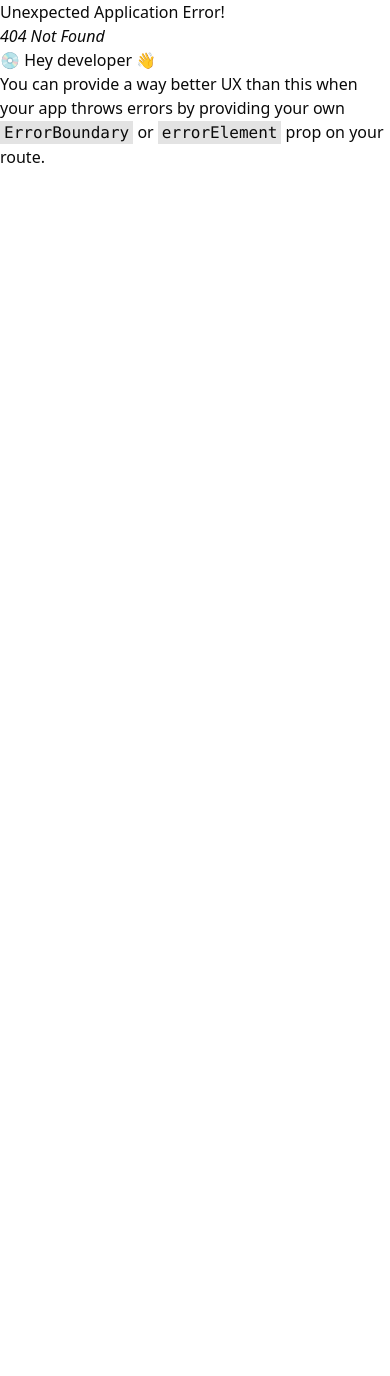
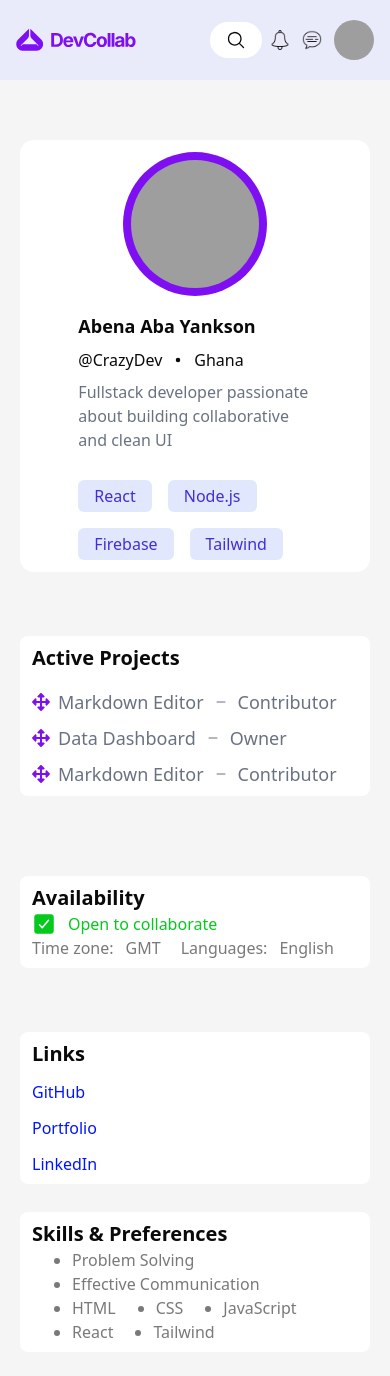
Before and after one commit to Perfect-Patience/devCollab, a React (Vite) app: page /profile in a window 390 px wide. Before the commit this address had no page. Shown: the top 1376 px of the page. Before the commit the page ends 844 px from the top, so only its background shows below. Built offline with nearby package versions, Linux system fonts and the light colour scheme; grey boxes are pictures that could not be loaded.

Commit message:
added responsive profile page

```diff
--- a/src/App.jsx
+++ b/src/App.jsx
@@ -12,6 +12,7 @@ import About from "./pages/AboutPage";
 import LandingPageLayout from "./layout/LandingPageLayout";
 import HowItWorksPage from "./pages/HowItWorksPage";
 import ProjectListingPage from "./pages/ProjectListingPage";
+import ProfilePage from "./pages/ProfilePage";
 
 const router = createBrowserRouter([
   {
@@ -66,6 +67,10 @@ const router = createBrowserRouter([
     path: "explore",
     Component: ProjectListingPage
   }
+  ,{
+    path: "profile",
+    Component: ProfilePage
+  }
 
 ]);
 function App() {
--- a/src/components/BlueNavBar.jsx
+++ b/src/components/BlueNavBar.jsx
@@ -39,7 +39,7 @@ function BlueNavBar({searchedText, setSearchedText}) {
                 <NavLink to="">
                     <img src={message} alt="chat" className='h-[20px] md:h-[30px]' />
                 </NavLink>
-                <NavLink to="">
+                <NavLink to="/ProfilePage">
                     <div className=''>
                         <ProfileAvatar image={"https://plus.unsplash.com/premium_photo-1661689108279-e046eef0185d?w=600&auto=format&fit=crop&q=60&ixlib=rb-4.1.0&ixid=M3wxMjA3fDB8MHxwaG90by1yZWxhdGVkfDZ8fHxlbnwwfHx8fHw%3D"}/>
                     </div>
--- a/src/components/ProfileAvatar.jsx
+++ b/src/components/ProfileAvatar.jsx
@@ -3,7 +3,7 @@ import React from 'react'
 function ProfileAvatar({image}) {
   return (
     <div className='w-[40px] h-[40px] rounded-full'>
-        <img src={image} alt="profile" className='contain w-full h-full rounded-full' />
+        <img src={image} alt="profile" className='object-cover w-full h-full rounded-full' />
 
     </div>
   )
--- /dev/null
+++ b/src/pages/ProfilePage.jsx
@@ -0,0 +1,155 @@
+import BlueNavBar from "@/components/BlueNavBar";
+import React from "react";
+import { BsDot, BsDash } from "react-icons/bs";
+import { FaArrowsAlt } from "react-icons/fa";
+import { IoCheckbox } from "react-icons/io5";
+
+function ProfilePage() {
+  // using dummy profile details data to prevent repeatition
+  const profileDetails = {
+    "active-projects": [
+      {
+        title: "Markdown Editor",
+        role: "Contributor",
+      },
+      {
+        title: "Data Dashboard ",
+        role: "Owner",
+      },
+      {
+        title: "Markdown Editor",
+        role: "Contributor",
+      },
+    ],
+    skilsNPreferences: [
+      "Problem Solving",
+      "Effective Communication",
+      "HTML",
+      "CSS",
+      "JavaScript",
+      "React",
+      "Tailwind",
+    ],
+    stack: ["React", "Node.js", "Firebase", "Tailwind"],
+    links: [
+      {
+        "label": "GitHub",
+        "destination": "#"
+      },
+      {
+        "label": "Portfolio",
+        "destination": "#"
+      },
+      {
+        "label": "LinkedIn",
+        "destination": "#"
+      }
+    ]
+  };
+
+  return (
+    <div
+      className="min-h-screen"
+      style={{ backgroundColor: "rgba(217, 217, 217, 0.27)" }}
+    >
+      <BlueNavBar />
+      <section className="md:px-20 px-5 lg:px-40 py-15 ">
+        <div className="bg-white w-full md:h-[15rem] h-fit py-3 md:gap-9 gap-4 justify-evenly lg:gap-9 lg:h-[20rem] flex flex-wrap md:flex-nowrap lg:max-w-[1090px] items-center md:justify-around lg:justify-evenly m-auto  rounded-xl mb-5rem">
+          <div className="md:h-[10rem] md:w-[10rem] lg:h-[15rem]  lg:w-[15rem] h-[9rem] w-[9rem]  rounded-full bg-[#7D0FF2] flex flex-shrink-0 flex-grow-0">
+            <img
+              className="md:h-[9.5rem] md:w-[9.5rem] lg:h-[14rem]  lg:w-[14rem] h-[8rem] w-[8rem]  self-center m-auto rounded-full object-cover"
+              src="https://images.unsplash.com/photo-1632765854612-9b02b6ec2b15?q=80&w=686&auto=format&fit=crop&ixlib=rb-4.1.0&ixid=M3wxMjA3fDB8MHxwaG90by1wYWdlfHx8fGVufDB8fHx8fA%3D%3D"
+              alt="profile picture"
+            />
+          </div>
+          <div className="grid gap-2  w-2/3 ">
+            <p className="md:text-2xl text-lg lg:text-4xl font-semibold ">
+              Abena Aba Yankson
+            </p>
+            <p className="flex items-center lg:text-xl gap-1">
+              <span>@CrazyDev</span>
+              <span className="font-bold text-2xl inline-block">
+                <BsDot />
+              </span>
+              <span>Ghana</span>
+            </p>
+            <p className="text-gray-500 lg:text-xl wrap-break-word">
+              Fullstack developer passionate about building collaborative and
+              clean UI
+            </p>
+            <div className="flex gap-4 mt-5 flex-wrap">
+              {profileDetails.stack.map((stack, index) => (
+                <button
+                  key={index}
+                  className="bg-[#E1E7FD] px-4 py-1 rounded-sm text-[#432DD7]"
+                >
+                  {stack}
+                </button>
+              ))}
+            </div>
+          </div>
+        </div>
+        <div className="w-full max-w-[1080px] h-fit m-auto mt-[4rem] flex flex-wrap md:flex-nowrap gap-20">
+          <div className="bg-white md:w-1/2 w-full px-3 md:px-5 py-2 md:py-5 rounded-md">
+            <p className="text-xl font-semibold mb-4 ">Active Projects</p>
+            <ul className="flex flex-col gap-2">
+              {profileDetails["active-projects"].map((project, index) => (
+                <li key={index} className="flex text-lg gap-2 items-center text-gray-500">
+                  <span className="text-[#7D0FF2]">
+                    <FaArrowsAlt />
+                  </span>{" "}
+                  <span>{project.title}</span>{" "}
+                  <span className="inline-block">
+                    <BsDash />
+                  </span>
+                  <span>{project.role}</span>
+                </li>
+              ))}
+            </ul>
+          </div>
+          <div className="bg-white  w-full md:w-1/2 px-3 md:px-5 md:py-5 py-2 rounded-md">
+            <p className="text-xl font-semibold ">Availability</p>
+            <p className="text-[#06C91D] flex items-center gap-3 font-medium">
+              <span className="text-2xl inline-block">
+                <IoCheckbox />
+              </span>{" "}
+              Open to collaborate
+            </p>
+            <p className="text-[#797979] flex gap-5">
+              <span className="flex gap-3">
+                <span>Time zone:</span>
+                <span>GMT</span>
+              </span>
+              <span className="flex gap-3">
+                <span>Languages:</span>
+                <span>English</span>
+              </span>
+            </p>
+          </div>
+        </div>
+        <div className="max-w-[1080px] h-fit m-auto mt-[4rem] flex gap-7 flex-wrap md:flex-nowrap">
+          <div className="md:w-1/3 bg-white px-3 md:px-5 md:py-5 py-2 rounded-md w-full ">
+          <p className="text-xl font-semibold ">Links</p>
+              <ul>
+                {
+                  profileDetails.links.map((link, index) => (
+                   <li key={index} className="text-[#0015FF] mt-3"> <a href={link.destination}>{link.label}</a></li>
+                  ))
+                }
+              </ul>
+          </div>
+          <div className="md:w-2/3  bg-white px-3 md:px-5 md:py-5 py-2 rounded-md w-full">
+            <p className="text-xl font-semibold">Skills & Preferences</p>
+            <ul className="flex gap-x-10 flex-wrap list-disc text-[#797979] px-10">
+              {profileDetails.skilsNPreferences.map((skills, index) => (
+                <li key={index} className="">{skills}</li>
+              ))}
+            </ul>
+          </div>
+        </div>
+      </section>
+    </div>
+  );
+}
+
+export default ProfilePage;
--- a/src/pages/dashboard/pages/ProjectsPage.jsx
+++ b/src/pages/dashboard/pages/ProjectsPage.jsx
@@ -2,7 +2,7 @@ import DashboardHeader from "@/components/DashboardHeader";
 import ProjectSumary from "@/components/ProjectSumary";
 import { Button } from "@/components/ui/button";
 import React from "react";
-import { NavLink, Link, Outlet, useNavigate } from "react-router";
+import { Link, Outlet, useNavigate } from "react-router";
 
 const ProjectsPage = () => {
   const navigate = useNavigate();
@@ -23,13 +23,14 @@ const ProjectsPage = () => {
           >
             Add Project
           </Link>
-          <NavLink to="/explore"
+          <Button
             className={
-              "cursor-pointer px-3 rounded-md flex items-center text-white bg-[#7D0FF2] hover:text-black hover:bg-white border-[#7D0FF2] border-3"
+              "cursor-pointer text-white bg-[#7D0FF2] hover:text-black hover:bg-white border-[#7D0FF2] border-3"
             }
+            onClick={navigate('/explore')}
           >
             Join Project
-          </NavLink>
+          </Button>
         </div>
       </div>
       <div className="space-y-5">
```
